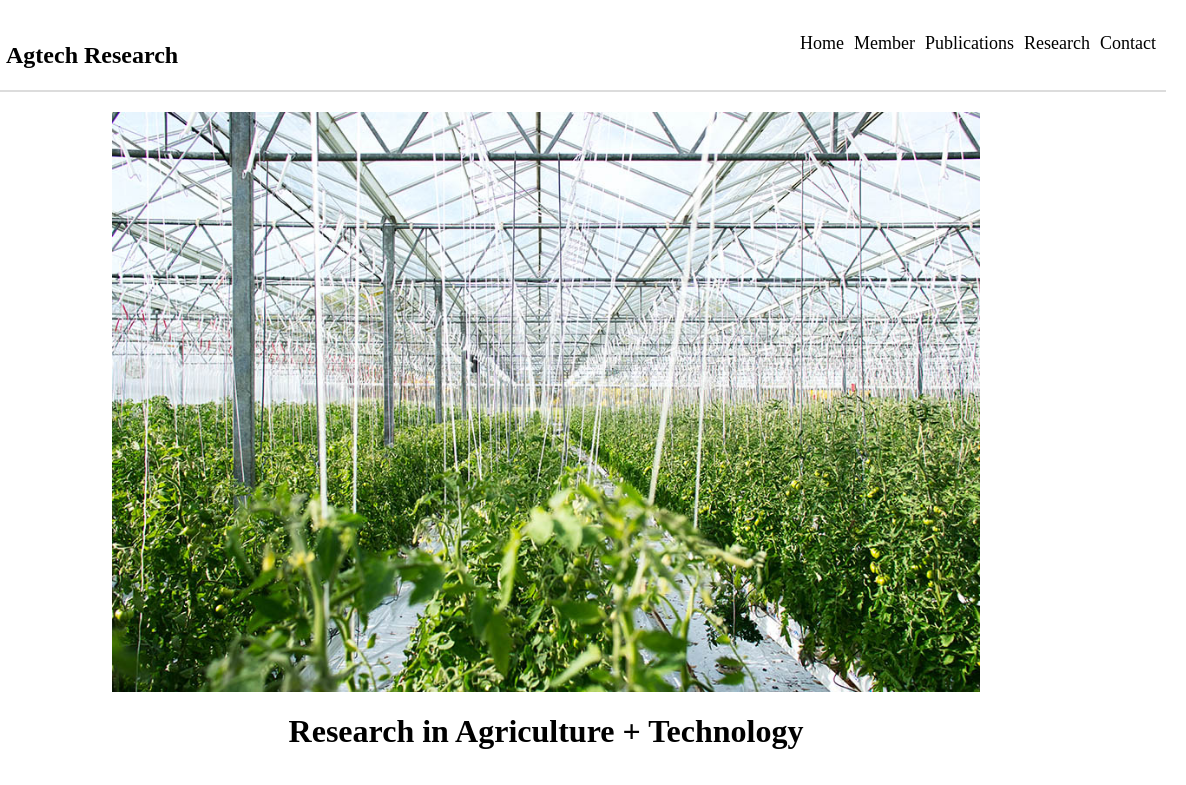
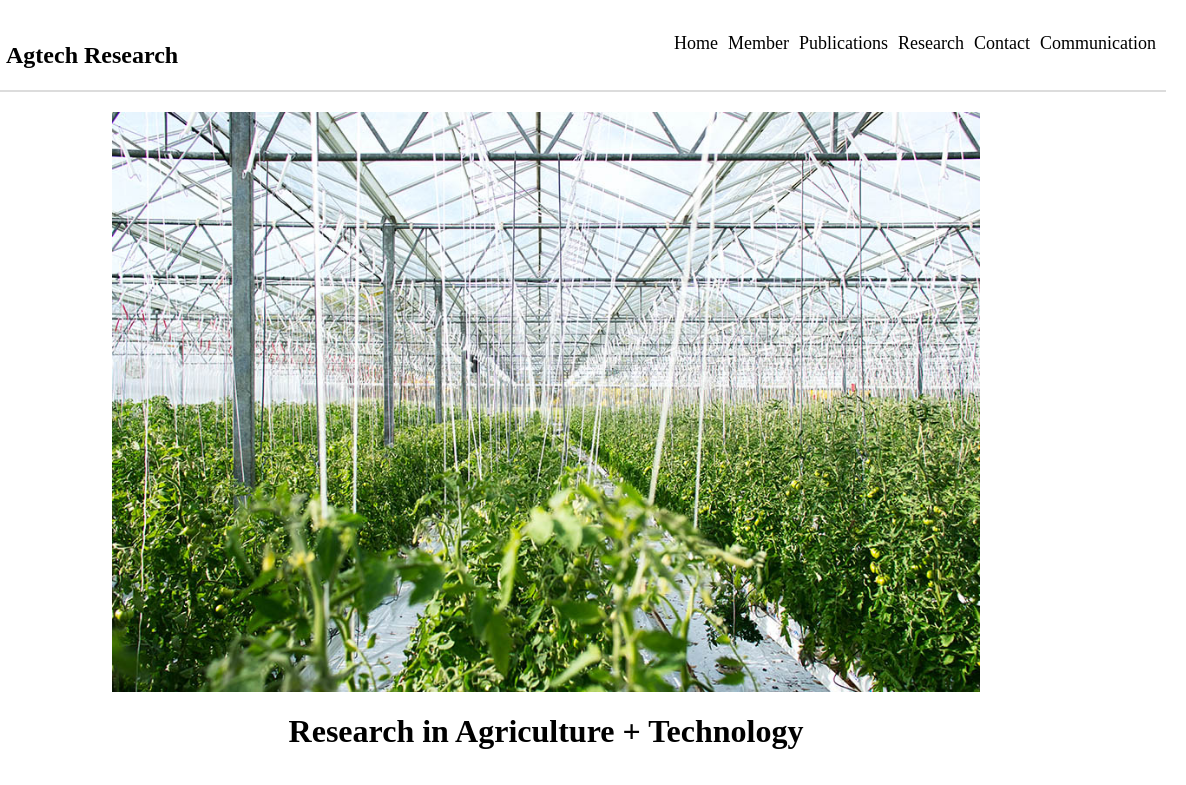
Before and after one commit to sjdesa/sjdesa.github.io, a plain HTML site: page index.html in a window 1280 px wide. Shown: the top 785 px of the page, 94-1280 px from the left. Drawn offline with Linux system fonts and the light colour scheme.

Commit message:
Update index.html

```diff
--- a/index.html
+++ b/index.html
@@ -35,6 +35,7 @@
           <li><a href="page/publications.html">Publications</a></li>
           <li><a href="page/research.html">Research</a></li>
           <li><a href="page/contact.html">Contact</a></li>
+          <li><a href="page/communication.html">Communication</a></li>
         </ul>
       </nav>
     </header>
```
